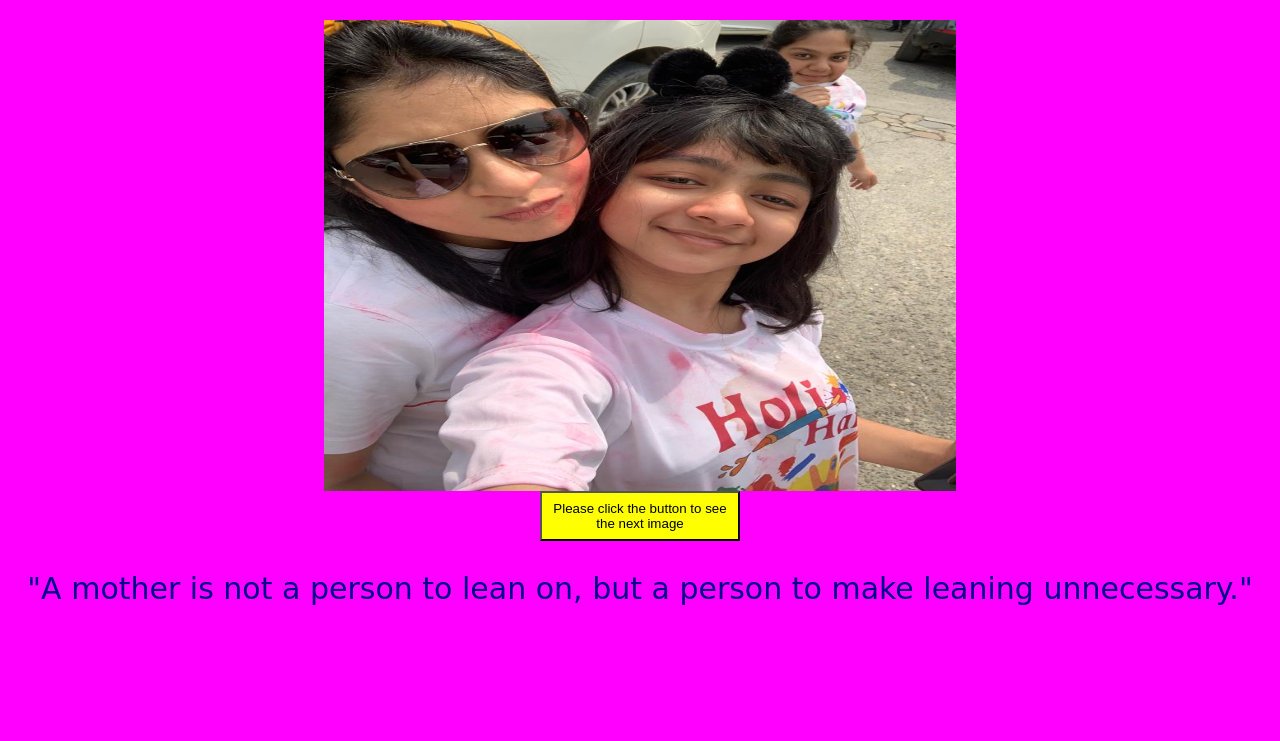
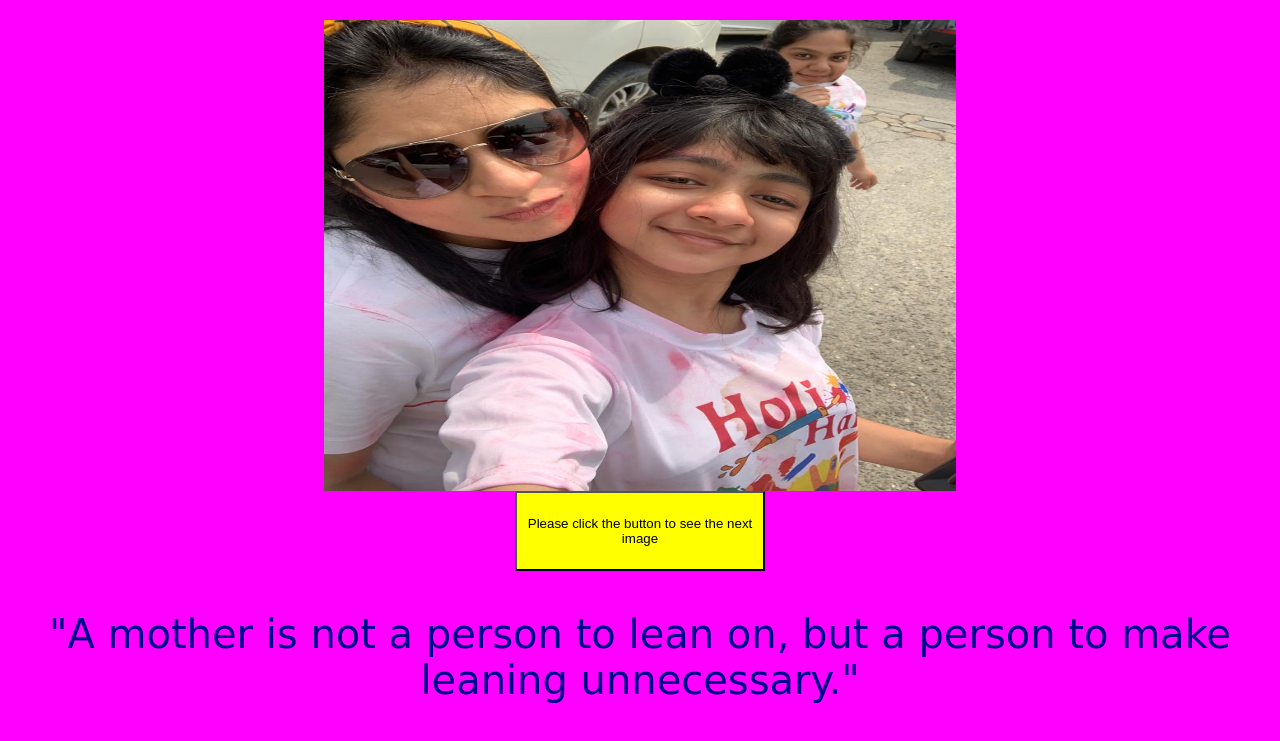
Before and after one commit to BhavyaGarg14092009/Mothers-day, a plain HTML site: page index.html in a window 1280 px wide. Shown: the part 99-840 px from the top of the page. Before the commit the page ends 800 px from the top, so only its background shows below. Drawn offline with Linux system fonts and the light colour scheme.

Commit message:
Update style.css

```diff
--- a/style.css
+++ b/style.css
@@ -16,12 +16,12 @@ height: 60%;
     margin-right: auto;
     width: 50%; }
 #para {
-    font-size: 30px;
+    font-size: 40px;
     color: darkblue;
     font-family: cursive;
 }
 #b{
-    width:200px;
-    height:50px;
+    width:250px;
+    height:80px;
     background-color:yellow;
 }
```
